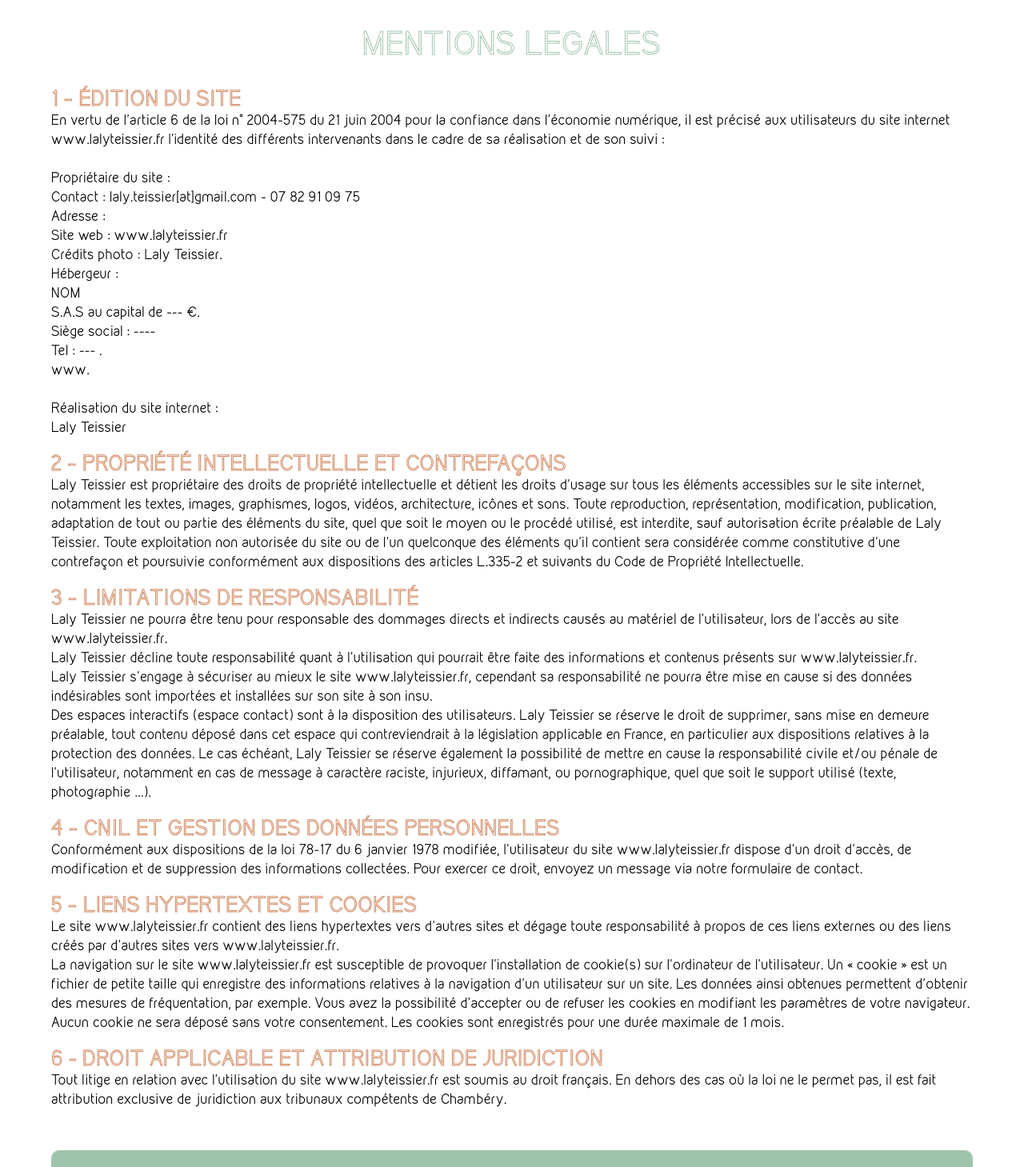
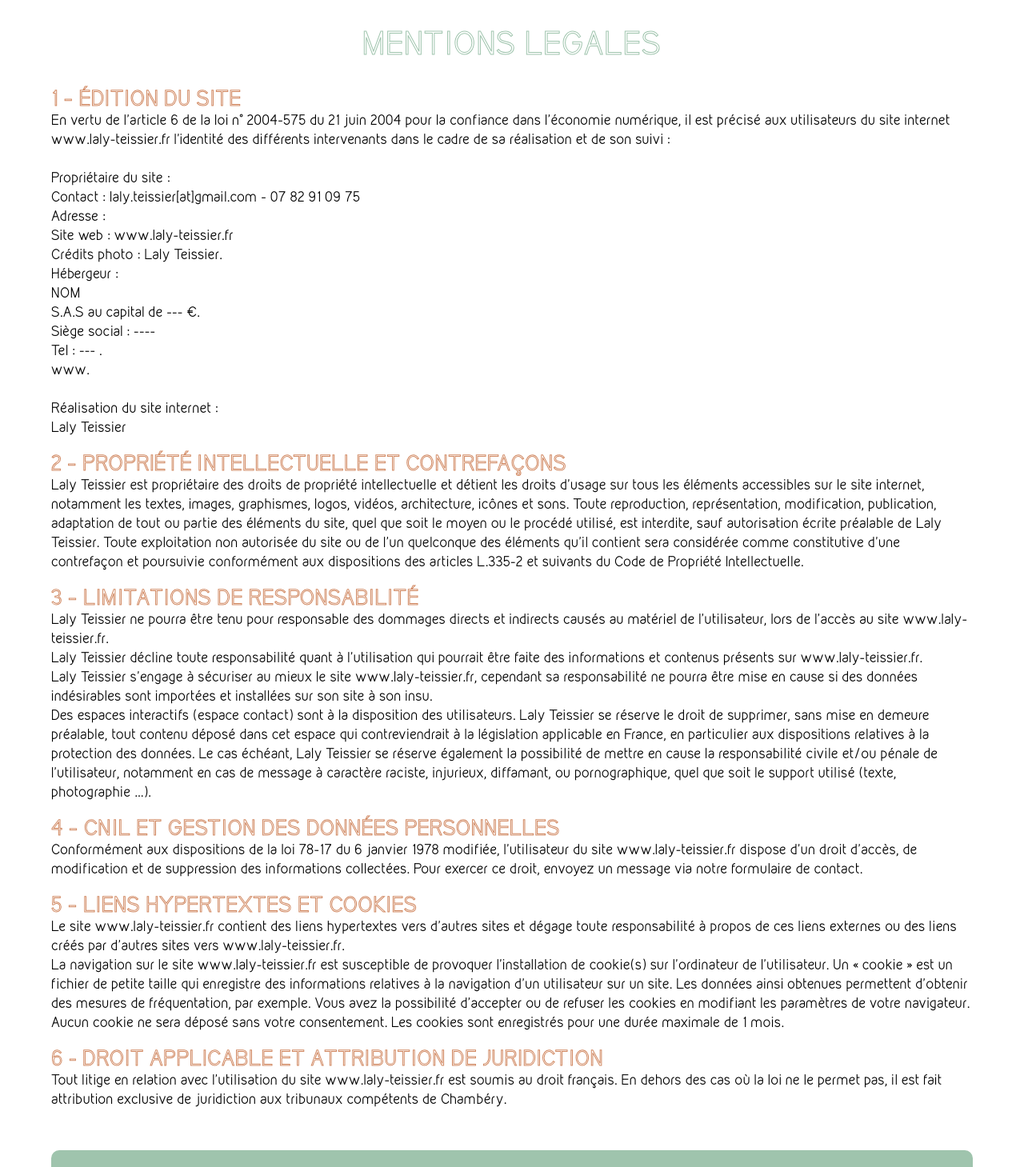
Before and after one commit to Laly18t/portfolio-mmi3, a React (Vite) app: page /mentions-legales in a window 1280 px wide. Shown: the part 100-1559 px from the top of the page at 80% size. Built offline with nearby package versions, Linux system fonts and the light colour scheme.

Commit message:
fix: update docker

```diff
--- a/src/pages/MentionsLegales.jsx
+++ b/src/pages/MentionsLegales.jsx
@@ -7,7 +7,7 @@ function MentionsLegales() {
 
             <h2 className="mt-4 titre stroke text-2xl">1 – ÉDITION DU SITE</h2>
             <p>
-                En vertu de l’article 6 de la loi n° 2004-575 du 21 juin 2004 pour la confiance dans l’économie numérique, il est précisé aux utilisateurs du site internet www.lalyteissier.fr l’identité des différents intervenants dans le cadre de sa réalisation et de son suivi :
+                En vertu de l’article 6 de la loi n° 2004-575 du 21 juin 2004 pour la confiance dans l’économie numérique, il est précisé aux utilisateurs du site internet www.laly-teissier.fr l’identité des différents intervenants dans le cadre de sa réalisation et de son suivi :
                 <br></br>
                 <br></br>
                 Propriétaire du site :
@@ -16,7 +16,7 @@ function MentionsLegales() {
                 <br></br>
                 Adresse :
                 <br></br>
-                Site web : www.lalyteissier.fr
+                Site web : www.laly-teissier.fr
                 <br></br>
                 Crédits photo : Laly Teissier.
                 <br></br>
@@ -47,26 +47,26 @@ function MentionsLegales() {
 
             <h2 className="mt-4 titre stroke text-2xl">3 – LIMITATIONS DE RESPONSABILITÉ</h2>
             <p>
-                Laly Teissier ne pourra être tenu pour responsable des dommages directs et indirects causés au matériel de l’utilisateur, lors de l’accès au site www.lalyteissier.fr.
+                Laly Teissier ne pourra être tenu pour responsable des dommages directs et indirects causés au matériel de l’utilisateur, lors de l’accès au site www.laly-teissier.fr.
                 <br></br>
-                Laly Teissier décline toute responsabilité quant à l’utilisation qui pourrait être faite des informations et contenus présents sur www.lalyteissier.fr.
+                Laly Teissier décline toute responsabilité quant à l’utilisation qui pourrait être faite des informations et contenus présents sur www.laly-teissier.fr.
                 <br></br>
-                Laly Teissier s’engage à sécuriser au mieux le site www.lalyteissier.fr, cependant sa responsabilité ne pourra être mise en cause si des données indésirables sont importées et installées sur son site à son insu.
+                Laly Teissier s’engage à sécuriser au mieux le site www.laly-teissier.fr, cependant sa responsabilité ne pourra être mise en cause si des données indésirables sont importées et installées sur son site à son insu.
                 <br></br>
                 Des espaces interactifs (espace contact) sont à la disposition des utilisateurs. Laly Teissier se réserve le droit de supprimer, sans mise en demeure préalable, tout contenu déposé dans cet espace qui contreviendrait à la législation applicable en France, en particulier aux dispositions relatives à la protection des données. Le cas échéant, Laly Teissier se réserve également la possibilité de mettre en cause la responsabilité civile et/ou pénale de l’utilisateur, notamment en cas de message à caractère raciste, injurieux, diffamant, ou pornographique, quel que soit le support utilisé (texte, photographie …).
             </p>
 
             <h2 className="mt-4 titre stroke text-2xl">4 – CNIL ET GESTION DES DONNÉES PERSONNELLES</h2>
-            <p>Conformément aux dispositions de la loi 78-17 du 6 janvier 1978 modifiée, l’utilisateur du site www.lalyteissier.fr dispose d’un droit d’accès, de modification et de suppression des informations collectées. Pour exercer ce droit, envoyez un message via notre formulaire de contact.</p>
+            <p>Conformément aux dispositions de la loi 78-17 du 6 janvier 1978 modifiée, l’utilisateur du site www.laly-teissier.fr dispose d’un droit d’accès, de modification et de suppression des informations collectées. Pour exercer ce droit, envoyez un message via notre formulaire de contact.</p>
 
 
             <h2 className="mt-4 titre stroke text-2xl">5 – LIENS HYPERTEXTES ET COOKIES</h2>
-            <p>Le site www.lalyteissier.fr contient des liens hypertextes vers d’autres sites et dégage toute responsabilité à propos de ces liens externes ou des liens créés par d’autres sites vers www.lalyteissier.fr.
+            <p>Le site www.laly-teissier.fr contient des liens hypertextes vers d’autres sites et dégage toute responsabilité à propos de ces liens externes ou des liens créés par d’autres sites vers www.laly-teissier.fr.
                 <br></br>
-                La navigation sur le site www.lalyteissier.fr est susceptible de provoquer l’installation de cookie(s) sur l’ordinateur de l’utilisateur. Un « cookie » est un fichier de petite taille qui enregistre des informations relatives à la navigation d’un utilisateur sur un site. Les données ainsi obtenues permettent d’obtenir des mesures de fréquentation, par exemple. Vous avez la possibilité d’accepter ou de refuser les cookies en modifiant les paramètres de votre navigateur. Aucun cookie ne sera déposé sans votre consentement. Les cookies sont enregistrés pour une durée maximale de 1 mois.</p>
+                La navigation sur le site www.laly-teissier.fr est susceptible de provoquer l’installation de cookie(s) sur l’ordinateur de l’utilisateur. Un « cookie » est un fichier de petite taille qui enregistre des informations relatives à la navigation d’un utilisateur sur un site. Les données ainsi obtenues permettent d’obtenir des mesures de fréquentation, par exemple. Vous avez la possibilité d’accepter ou de refuser les cookies en modifiant les paramètres de votre navigateur. Aucun cookie ne sera déposé sans votre consentement. Les cookies sont enregistrés pour une durée maximale de 1 mois.</p>
 
             <h2 className="mt-4 titre stroke text-2xl">6 - DROIT APPLICABLE ET ATTRIBUTION DE JURIDICTION</h2>
-            <p>Tout litige en relation avec l’utilisation du site www.lalyteissier.fr est soumis au droit français. En dehors des cas où la loi ne le permet pas, il est fait attribution exclusive de juridiction aux tribunaux compétents de Chambéry.</p>
+            <p>Tout litige en relation avec l’utilisation du site www.laly-teissier.fr est soumis au droit français. En dehors des cas où la loi ne le permet pas, il est fait attribution exclusive de juridiction aux tribunaux compétents de Chambéry.</p>
 
         </div>
     )
--- a/vite.config.js
+++ b/vite.config.js
@@ -4,15 +4,7 @@ import react from '@vitejs/plugin-react'
 // https://vitejs.dev/config/
 export default defineConfig({
   plugins: [react()],
-  base: '/',
-  preview: {
-    port: 8080,
-    strictPort: true,
-  },
   server: {
-    port: 8080,
-    strictPort: true,
     host: true,
-    origin: 'http://0.0.0.0:8080'
   },
 })
```
Also changed, not shown: 2 other files (tests, documents, lock files or other folders).
